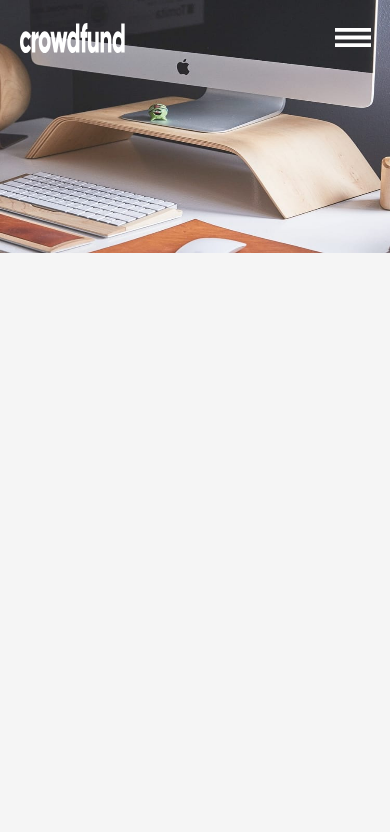
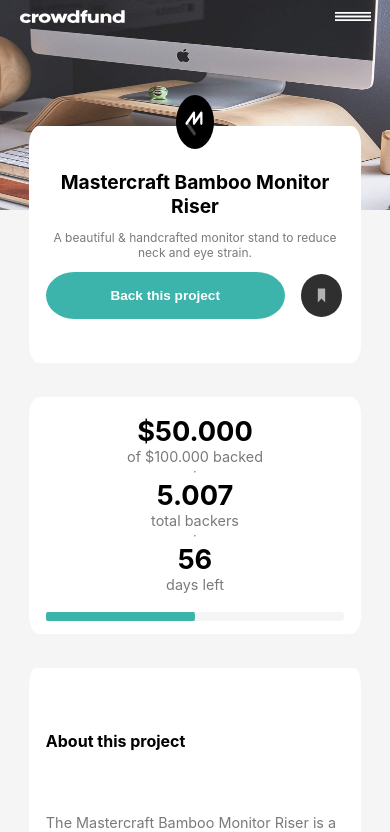
Before and after one commit to robpan38/crowdfunding-product-page, a React (Create React App) app: page / in a window 390 px wide. Shown: the top 832 px of the page. Built offline with nearby package versions, Linux system fonts and the light colour scheme.

Commit message:
made some progress in developing the mobile view of the app

```diff
--- a/src/App.js
+++ b/src/App.js
@@ -70,11 +70,11 @@
   return (
     <div id="root2">
       {!isScreenSmall ? <Header/> : <HeaderMobile mobileMenu={mobileMenuStatus} handleMobileMenu={handleMobileMenuClick}></HeaderMobile>}
-      {/* <Title handleModal={handleModalStatusClick} bookmarked={bookmarked} handleBookmark={handleBookmarkClick}/>
+      <Title handleModal={handleModalStatusClick} bookmarked={bookmarked} handleBookmark={handleBookmarkClick}/>
       <ProgressBar percent={percentBar <= 100 ? percentBar + "%" : "100%"} amount={amount.toString().replace(/\B(?=(\d{3})+(?!\d))/g, ".")} backers={backers.toString().replace(/\B(?=(\d{3})+(?!\d))/g, ".")}></ProgressBar>
       <StandContainer handleModal={handleModalStatusClick} bambooStandCount={bambooStandCount} blackEditionCount={blackEditionCount}></StandContainer>
       {modalStatus === true ? <Modal handleModal={handleModalStatusClick} handleSuccessModal={handleSuccessModalStatusClick} bambooStandCount={bambooStandCount} blackEditionCount={blackEditionCount}></Modal> : null}
-      {successModalStatus === true ? <SuccessModal handleSuccessModal={handleSuccessModalStatusClick}></SuccessModal> : null} */}
+      {/* {successModalStatus === true ? <SuccessModal handleSuccessModal={handleSuccessModalStatusClick}></SuccessModal> : null} */}
     </div>
   );
 }
--- a/src/Modal.css
+++ b/src/Modal.css
@@ -48,3 +48,9 @@
     color: var(--darkGray);
     margin-bottom: 2vh;
 }
+
+@media screen and (max-width: 1250px) {
+    .modalInnerWrapper {
+        width: 85%;
+    }
+}
--- a/src/ModalStand.css
+++ b/src/ModalStand.css
@@ -161,3 +161,39 @@
     background-color: var(--darkCyan);
     cursor: pointer;
 }
+
+@media screen and (max-width: 1250px) {
+    .modalStandWrapper {
+        min-height: 230px;
+    }
+
+    .defaultWrapper {
+        height: 100%;
+    }
+
+    .modalStandName {
+        width: 100%;
+        font-size: 1rem;
+    }
+
+    .modalStandPrice {
+        font-size: 0;
+        color: hsla(170, 0%, 100%, 0);
+    }
+
+    .modalStandDescription {
+        font-size: 0.8rem;
+    }
+
+    .pledgeWrapper {
+        justify-content: center;
+    }
+
+    .label {
+        display: none;
+    }
+
+    .amountWrapper {
+        width: 80%;
+    }
+}
--- a/src/Stand.css
+++ b/src/Stand.css
@@ -80,3 +80,26 @@
     border-color: var(--darkCyan);
     background-color: var(--darkCyan);
 }
+
+@media screen and (max-width: 1250px) {
+    .standWrapper {
+        height: 45vh;
+        margin: 1.5vh;
+    }
+
+    .name {
+        font-size: 1rem;
+    }
+
+    .pledge {
+        font-size: 0.8rem;
+    }
+
+    .standDescription {
+        font-size: 0.85rem;
+    }
+
+    .standCountWrapper {
+        width: 30%;
+    }
+}
--- a/src/StandContainer.css
+++ b/src/StandContainer.css
@@ -1,5 +1,5 @@
 .standContainerWrapper {
-    height: 230vh;
+    height: 180vh;
     width: 50%;
     display: flex;
     flex-direction: column;
@@ -24,3 +24,20 @@
     font-size: max(0.9rem, 0.9vw);
     color: var(--darkGray);
 }
+
+@media screen and (max-width: 1250px) {
+    .standContainerWrapper {
+        height: 270vh;
+        width: 85%;
+    }
+
+    .standContainerTitle {
+        font-size: 1rem;
+        margin: 2vh;
+    }
+
+    .standContainerDescription {
+        font-size: 0.9rem;
+        margin-bottom: 1vh;
+    }
+}
--- a/src/Title.css
+++ b/src/Title.css
@@ -92,3 +92,38 @@
 .bookmarkBtn img:hover {
     opacity: 0.6;
 }
+
+@media screen and (max-width: 1250px) {
+    .titleWrapper {
+        height: 35vh;
+        width: 85%;
+    }
+
+    .titleInnerWrapper {
+        row-gap: 5%;
+    }
+
+    .titleText {
+        font-size: 1.2rem;
+    }
+
+    .titleDescription {
+        font-size: 0.75rem;
+    }
+
+    .backBtn {
+        width: 80%;
+        font-size: 0.85rem;
+    }
+
+    .bookmarkBtn {
+        width: 15%;
+        background-color: white;
+        border-color: white;
+        color: hsla(170, 0%, 100%, 0);
+    }
+
+    .bookmarkBtn img {
+        width: 100%;
+    }
+}
--- a/src/index.css
+++ b/src/index.css
@@ -23,7 +23,9 @@
 }
 
 html, body {
-  height: 200vh;
+  height: 300vh;
+  width: 100%;
+  overflow-x: hidden;
 }
 
 #root {
--- a/src/progressBar.css
+++ b/src/progressBar.css
@@ -48,3 +48,34 @@
     border-radius: 1% / 40%;
     background-color: var(--moderateCyan);
 }
+
+@media screen and (max-width: 1250px) {
+    .progressWrapper {
+        width: 85%;
+    }
+
+    .progressNumbers {
+        height: 80%;
+        flex-direction: column;
+        align-items: center;
+    }
+
+    .progressDisplay {
+        height: 33%;
+        width: 100%;
+        justify-content: center;
+        text-align: center;
+    }
+
+    .current {
+        font-size: 1.7rem;
+    }
+
+    .target {
+        font-size: 0.9rem;
+    }
+
+    .progressBar {
+        height: 4%;
+    }
+}
```
